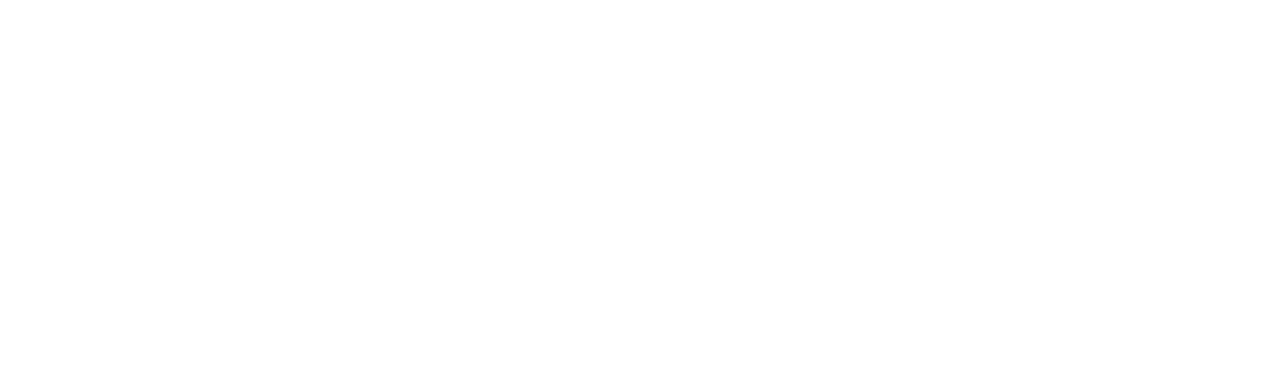
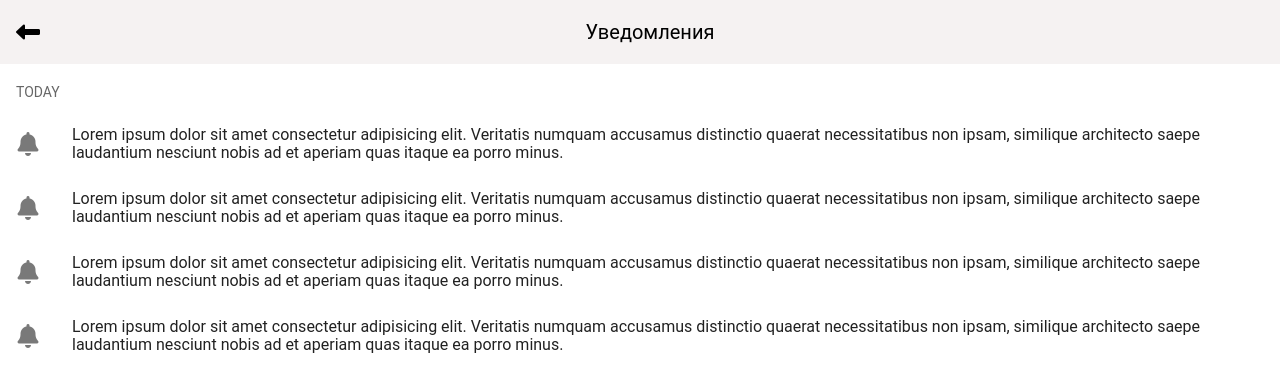
Before and after one commit to adzhigitovruslan/read-app, a Vue app: page /notification in a window 1280 px wide. Before the commit this address had no page. Shown: the top 392 px of the page. Built offline with nearby package versions, Linux system fonts and the light colour scheme.

Commit message:
feat: add notification page

```diff
--- a/src/App.vue
+++ b/src/App.vue
@@ -12,9 +12,13 @@
   <v-overlay scroll-strategy="block" class="overlay" v-model="overlay">
     <div class="text-h4">Essey</div>
   </v-overlay>
-  <v-layout class="wrapper">
+  <v-layout>
     <v-main>
-      <router-view></router-view>
+      <router-view v-slot="{ Component }">
+        <keep-alive>
+          <component :is="Component" />
+        </keep-alive>
+      </router-view>
     </v-main>
   </v-layout>
 </template>
--- a/src/router/router.ts
+++ b/src/router/router.ts
@@ -6,11 +6,17 @@
   routes: [
     {
       path: "/",
+      name: "home",
       component: ContentList,
     },
     {
       path: "/book/:id",
       component: () => import("../views/ContentListDetailed.vue"),
     },
+    {
+      path: "/notification/",
+      name: "notification",
+      component: () => import("../views/ContentNotification.vue"),
+    },
   ],
 });
--- a/src/style.css
+++ b/src/style.css
@@ -5,7 +5,6 @@
 #app {
   max-width: 1280px;
   margin: 0 auto;
-  padding: 30px;
   text-align: center;
 }
 
--- a/src/views/ContentList.vue
+++ b/src/views/ContentList.vue
@@ -33,6 +33,7 @@
 ]);
 </script>
 <template>
+  <v-container>
     <v-row>
       <BookItem
         v-for="obj in contentList"
@@ -44,4 +45,5 @@
         :image-url="obj.imageUrl"
       />
     </v-row>
+  </v-container>
 </template>
--- a/src/views/ContentListDetailed.vue
+++ b/src/views/ContentListDetailed.vue
@@ -1,8 +1,9 @@
 <script setup lang="ts">
 import { computed, ref, Ref, ComputedRef } from "vue";
-import { useRoute } from "vue-router";
+import { useRoute, useRouter } from "vue-router";
 
 const route = useRoute();
+const router = useRouter();
 
 interface IContent {
   id: number;
@@ -15,17 +16,9 @@
 const inputSum: Ref<null | number> = ref(250);
 const loading = ref(false);
 const isSupported = ref(false);
+const acceptIconVisible = ref(false);
 const isFavourite = ref(false);
-// const alertContent = reactive({
-//   title: "",
-//   content: "",
-//   events: [
-//     "14.02 состоится встреча..",
-//     "Вышла новая книга..",
-//     "Встреча переносится на ..",
-//   ],
-// });
-const budgesCounter = ref(0);
+const events: Ref<{ [key: string]: string }[]> = ref([]);
 const isDialogOpen = ref(false);
 const contentList = ref([
   {
@@ -67,23 +60,27 @@
   setTimeout(() => {
     loading.value = false;
     isSupported.value = true;
+    acceptIconVisible.value = true;
     showAlerts();
   }, 2000);
   setTimeout(() => {
-    isSupported.value = false;
+    acceptIconVisible.value = false;
   }, 4000);
 }
 function showAlerts() {
-  notify();
   setInterval(() => {
     notify();
-  }, 6000);
+  }, 4000);
 }
 function notify() {
-  budgesCounter.value++;
+  events.value.push({
+    event: "Название события",
+    content: "Содержание события",
+  });
 }
 </script>
 <template>
+  <v-container>
     <v-dialog
       transition="dialog-top-transition"
       width="300"
@@ -93,11 +90,14 @@
         <v-card-title class="text-center">Введите сумму</v-card-title>
         <v-sheet class="pa-5 d-flex justify-center">
           <v-text-field
+            class="input"
             prepend-icon="fa-solid fa-credit-card"
             variant="underlined"
             type="number"
             v-model="inputSum"
-        ></v-text-field>
+          >
+            <span class="input__currency">руб</span>
+          </v-text-field>
         </v-sheet>
         <v-card-actions class="justify-end">
           <v-btn variant="text" @click="makeSupportPayment">Поддержать</v-btn>
@@ -128,7 +128,7 @@
     }}</v-sheet>
     <v-footer class="bottom-sheet">
       <v-btn
-      class="card__button"
+        :class="['card__button']"
         :ripple="false"
         :loading="loading"
         @click="isDialogOpen = true"
@@ -138,13 +138,13 @@
           <v-icon
             class="w-100"
             icon="fa-solid fa-credit-card"
-          v-if="!isSupported"
+            v-if="!acceptIconVisible"
           ></v-icon>
           <v-icon
             class="w-100"
             icon="fa-solid fa-circle-check"
             color="success"
-          v-if="isSupported"
+            v-if="acceptIconVisible"
           ></v-icon></div
       ></v-btn>
       <v-btn
@@ -157,18 +157,34 @@
           <v-icon class="w-100" icon="fa-regular fa-heart"></v-icon>
         </div>
         <div class="card__icon-wrapper" v-else>
-        <v-icon class="w-100" icon="fa-solid fa-heart" color="#f49d06"></v-icon>
+          <v-icon
+            class="w-100"
+            icon="fa-solid fa-heart"
+            color="#f49d06"
+          ></v-icon>
         </div>
       </v-btn>
-    <v-btn class="card__button" :ripple="false">
+      <v-btn
+        :class="['card__button']"
+        :disabled="!isSupported"
+        :ripple="false"
+        @click="router.push({ name: 'notification' })"
+      >
         <span class="card__button-text">уведомления</span>
         <div class="card__icon-wrapper">
-        <v-badge :content="budgesCounter">
-          <v-icon class="w-100" icon="fa-solid fa-bell" stacked></v-icon>
+          <v-icon class="w-100" icon="fa-solid fa-bell"></v-icon>
+          <v-badge
+            color="#f49d06"
+            dot
+            offset-y="-15"
+            offset-x="2"
+            v-if="events.length > 0"
+          >
           </v-badge>
         </div>
       </v-btn>
     </v-footer>
+  </v-container>
 </template>
 
 <style scoped lang="scss">
@@ -214,4 +230,12 @@
   width: 100%;
   background-color: #f5f2f2;
 }
+
+.input {
+  position: relative;
+  &__currency {
+    position: absolute;
+    right: 0;
+  }
+}
 </style>
--- /dev/null
+++ b/src/views/ContentNotification.vue
@@ -0,0 +1,48 @@
+<script setup lang="ts">
+import { ref } from "vue";
+import { useRouter } from "vue-router";
+
+const router = useRouter();
+const notifications = ref([
+  {
+    text: "Lorem ipsum dolor sit amet consectetur adipisicing elit. Veritatis numquam accusamus distinctio quaerat necessitatibus non ipsam, similique architecto saepe laudantium nesciunt nobis ad et aperiam quas itaque ea porro minus.",
+  },
+  {
+    text: "Lorem ipsum dolor sit amet consectetur adipisicing elit. Veritatis numquam accusamus distinctio quaerat necessitatibus non ipsam, similique architecto saepe laudantium nesciunt nobis ad et aperiam quas itaque ea porro minus.",
+  },
+  {
+    text: "Lorem ipsum dolor sit amet consectetur adipisicing elit. Veritatis numquam accusamus distinctio quaerat necessitatibus non ipsam, similique architecto saepe laudantium nesciunt nobis ad et aperiam quas itaque ea porro minus.",
+  },
+  {
+    text: "Lorem ipsum dolor sit amet consectetur adipisicing elit. Veritatis numquam accusamus distinctio quaerat necessitatibus non ipsam, similique architecto saepe laudantium nesciunt nobis ad et aperiam quas itaque ea porro minus.",
+  },
+]);
+</script>
+
+<template>
+  <v-toolbar color="#f5f2f2">
+    <v-btn
+      class="back-button"
+      icon="fa-solid fa-left-long"
+      @click="router.back()"
+    ></v-btn>
+    <v-toolbar-title>Уведомления</v-toolbar-title>
+  </v-toolbar>
+
+  <v-list :items="notifications" item-props lines="two">
+    <v-list-subheader>TODAY</v-list-subheader>
+    <v-list-item v-for="(item, i) in notifications" :key="i" :value="item">
+      <template v-slot:prepend>
+        <v-icon icon="fa-solid fa-bell"></v-icon>
+      </template>
+
+      <p class="text-left">{{item.text}}</p>
+    </v-list-item>
+  </v-list>
+</template>
+
+<style scoped lang="scss">
+.back-button {
+  position: absolute;
+}
+</style>
```
Lines whose indentation alone changed are shown as unchanged.
